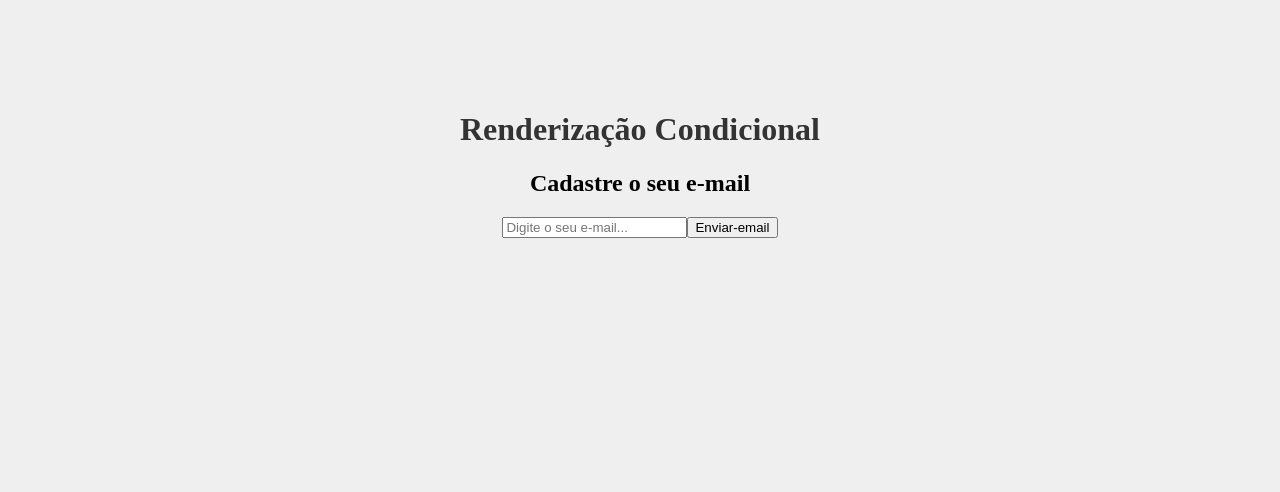
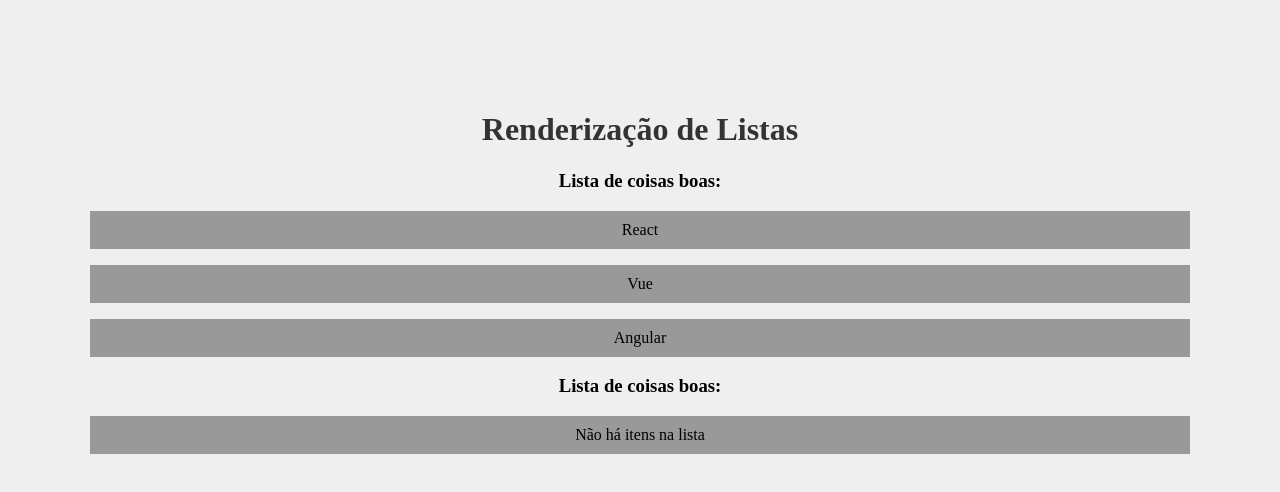
Before and after one commit to Samuel-Nun3s/Estudos-React, a React (Vite) app: page / in a window 1280 px wide. Shown: the top 492 px of the page. Built offline with nearby package versions, Linux system fonts and the light colour scheme.

Commit message:
Renderização de listas

```diff
--- a/src/App.jsx
+++ b/src/App.jsx
@@ -1,12 +1,14 @@
 import './App.css';
-import Condicional from './components/Condicional';
+import OutraLista from './components/OutraLista';
 
 function App() {
-  const nome = "Maria";
+  const meusItens = ['React', 'Vue', 'Angular'];
+
   return (
       <div>
-        <h1>Renderização Condicional</h1>
-        <Condicional />
+        <h1>Renderização de Listas</h1>
+        <OutraLista itens={meusItens}/>
+        <OutraLista itens={[]}/>
       </div>
   )
 }
--- /dev/null
+++ b/src/components/OutraLista.jsx
@@ -0,0 +1,15 @@
+function OutraLista({ itens }) {
+  return (
+    <>
+      <h3>Lista de coisas boas:</h3>
+      {itens.length > 0 ? (
+        itens.map((item, index) => (
+          <p key={index}>{item}</p>
+        ))) : (
+          <p>Não há itens na lista</p>
+        )}
+    </>
+  )
+}
+
+export default OutraLista;
```
